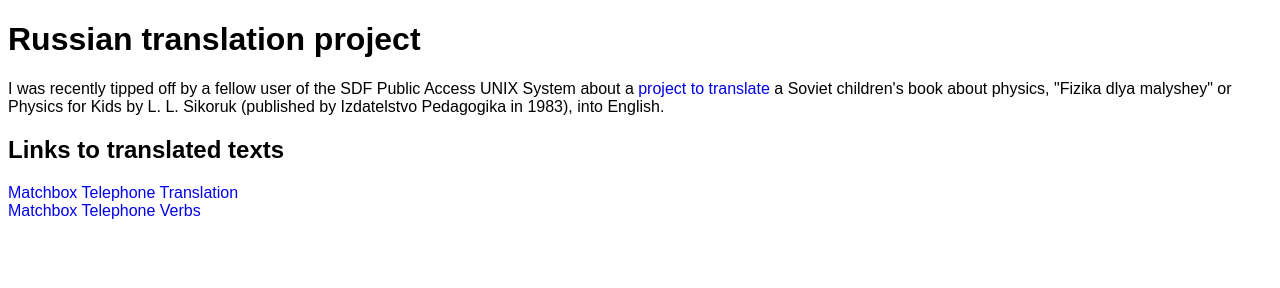
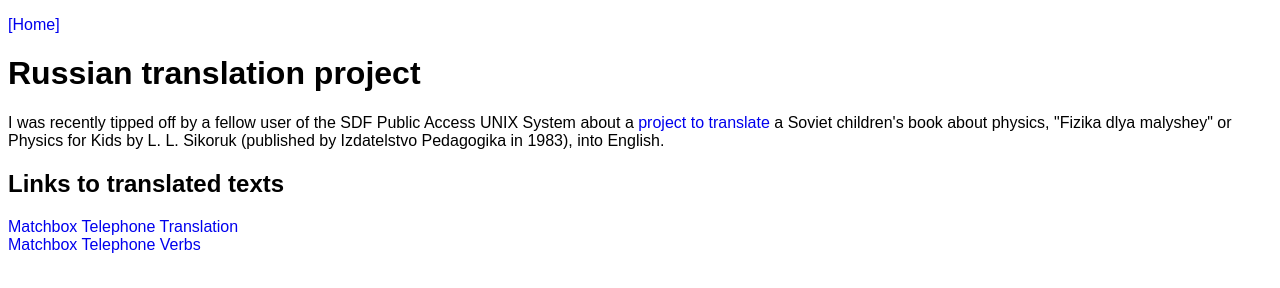
Before and after one commit to bruteforce774/homepage, a plain HTML site: page russian/index.html in a window 1280 px wide. Drawn offline with Linux system fonts and the light colour scheme.

Commit message:
add link to main page

```diff
--- a/russian/index.html
+++ b/russian/index.html
@@ -17,6 +17,7 @@
     </style>
   </head>
   <body>
+    <p><a href="../">[Home]</a></p>
     <h1>Russian translation project</h1>
     <p>
       I was recently tipped off by a fellow user of the SDF Public Access
```
